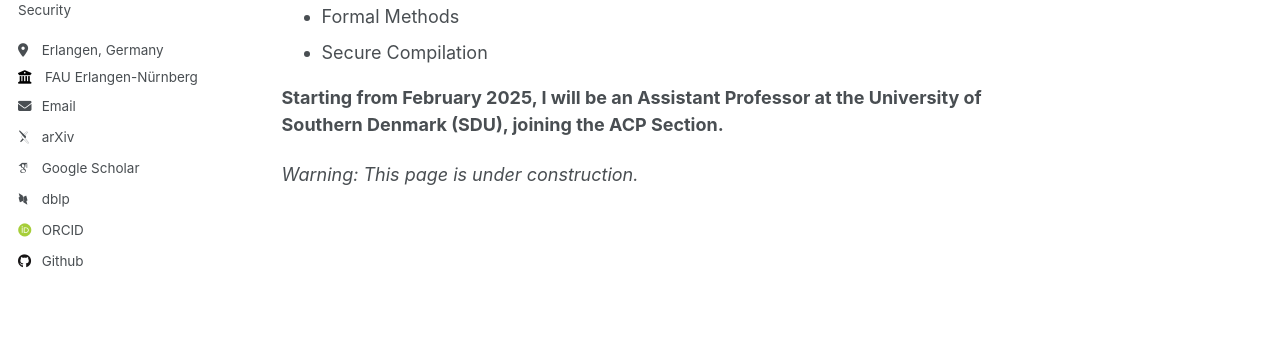
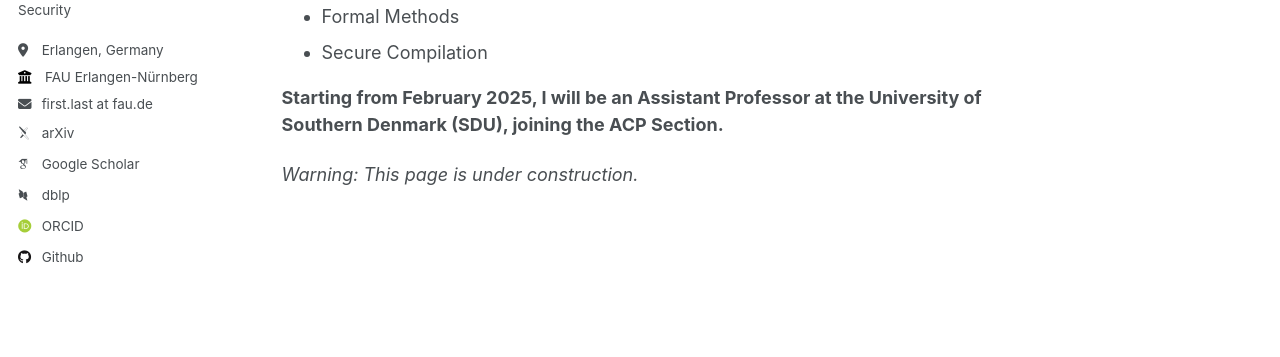
Before and after one commit to stelios-tau/stelios-tau.github.io, a Jekyll site: the page built from _pages/about.md, in a window 1280 px wide. Shown: the part 363-720 px from the top of the page. Built offline with Jekyll 4.4.1, drawn with Linux system fonts in a browser that asks for light colours; some web fonts are replaced.

Commit message:
Making things harder for spam bots

```diff
--- a/_includes/author-profile.html
+++ b/_includes/author-profile.html
@@ -34,7 +34,7 @@
         <li><a href="{{ author.uri }}"><i class="fas fa-fw fa-link icon-pad-right" aria-hidden="true"></i>{{ site.data.ui-text[site.locale].website_label | default: "Website" }}</a></li>
       {% endif %}
       {% if author.email %}
-        <li><a href="mailto:{{ author.email }}"><i class="fas fa-fw fa-envelope icon-pad-right" aria-hidden="true"></i>{{ site.data.ui-text[site.locale].email_label | default: "Email" }}</a></li>
+        <li><i class="fas fa-fw fa-envelope icon-pad-right" aria-hidden="true"></i>{{ "first.last at fau.de" | default: "first.last at fau.de" }}</li>
       {% endif %}
 
       <!-- Font Awesome and Academicons icons / Academic websites -->
```
